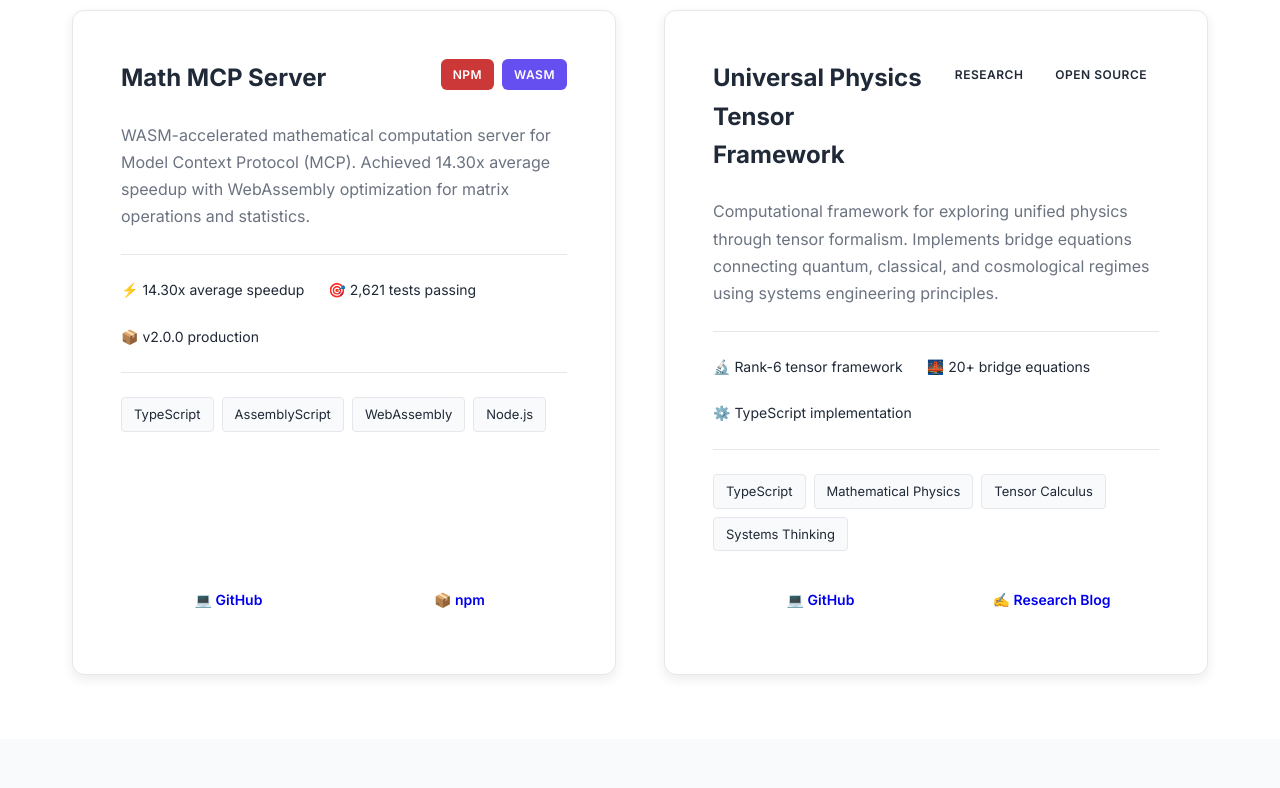
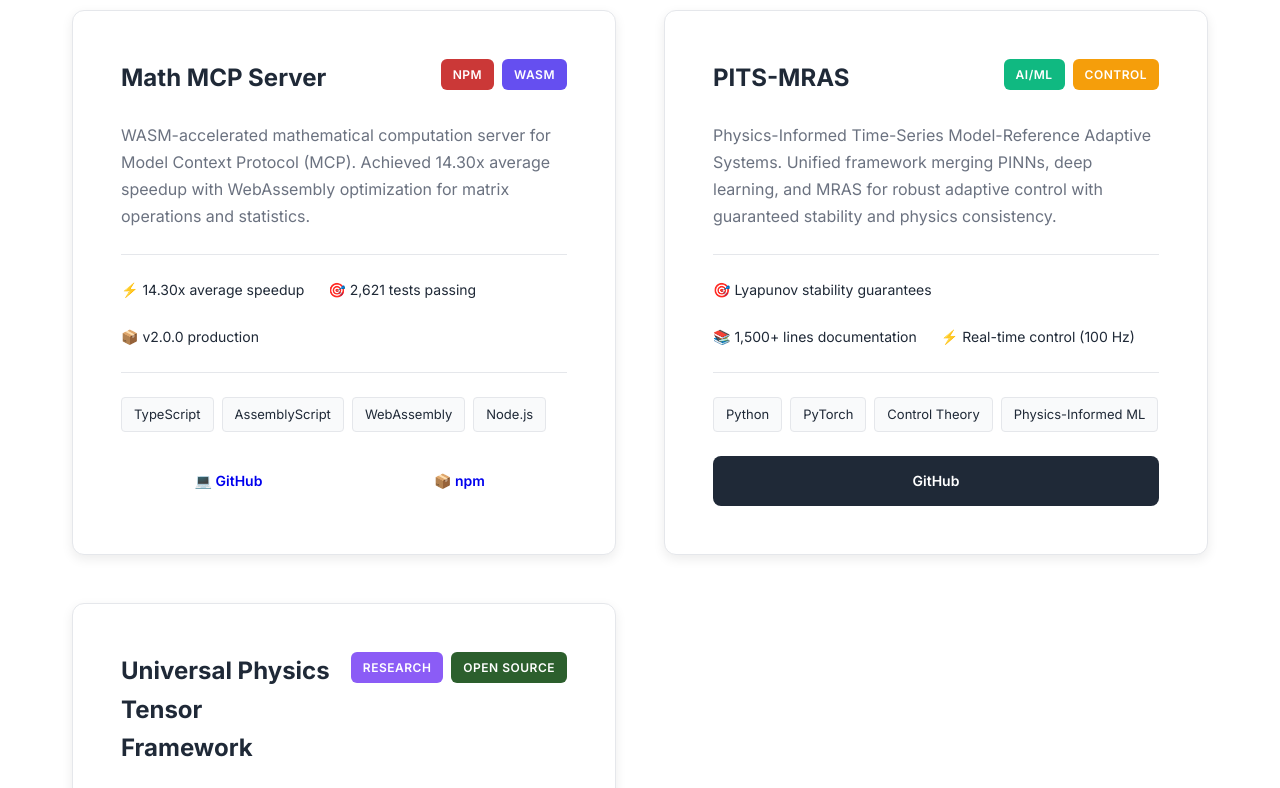
Before and after one commit to danielsimonjr/resume, a plain HTML site: page index.html in a window 1280 px wide. Shown: the part 5300-6088 px from the top of the page. Drawn offline with Linux system fonts and the light colour scheme.

Commit message:
Add PITS-MRAS project to resume website
Added third featured project showcasing AI/ML and control systems expertise:
- PITS-MRAS: Physics-Informed Time-Series Model-Reference Adaptive Systems
- Highlights: Lyapunov stability, 1,500+ lines docs, real-time control
- Tech stack: Python, PyTorch, Control Theory, Physics-Informed ML

Portfolio now features three projects demonstrating:
1. Software Engineering + WASM optimization (math-mcp)
2. AI/ML + Control Systems (PITS-MRAS)
3. Systems Thinking + Theoretical Physics (universal-physics-tensor)

Added CSS badge styles:
- badge-ai (AI/ML projects)
- badge-control (Control systems)
- badge-research (Research projects)
- badge-open (Open source)

Grid layout automatically adjusts for three project cards with responsive design.

🤖 Generated with [Claude Code](https://claude.com/claude-code)

Co-Authored-By: Claude <noreply@anthropic.com>

```diff
--- a/index.html
+++ b/index.html
@@ -267,6 +267,35 @@
 
                 <div class="project-card">
                     <div class="project-header">
+                        <h3>PITS-MRAS</h3>
+                        <div class="project-badges">
+                            <span class="badge badge-ai">AI/ML</span>
+                            <span class="badge badge-control">Control</span>
+                        </div>
+                    </div>
+                    <p class="project-description">
+                        Physics-Informed Time-Series Model-Reference Adaptive Systems. Unified framework merging PINNs, deep learning, and MRAS for robust adaptive control with guaranteed stability and physics consistency.
+                    </p>
+                    <div class="project-stats">
+                        <span class="stat">🎯 Lyapunov stability guarantees</span>
+                        <span class="stat">📚 1,500+ lines documentation</span>
+                        <span class="stat">⚡ Real-time control (100 Hz)</span>
+                    </div>
+                    <div class="project-tech">
+                        <span class="tech-tag">Python</span>
+                        <span class="tech-tag">PyTorch</span>
+                        <span class="tech-tag">Control Theory</span>
+                        <span class="tech-tag">Physics-Informed ML</span>
+                    </div>
+                    <div class="project-links">
+                        <a href="https://github.com/danielsimonjr/PITS-MRAS" class="project-link github" target="_blank" rel="noopener">
+                            GitHub
+                        </a>
+                    </div>
+                </div>
+
+                <div class="project-card">
+                    <div class="project-header">
                         <h3>Universal Physics Tensor Framework</h3>
                         <div class="project-badges">
                             <span class="badge badge-research">Research</span>
--- a/styles.css
+++ b/styles.css
@@ -519,6 +519,26 @@ body {
     color: white;
 }
 
+.badge-ai {
+    background-color: #10B981;
+    color: white;
+}
+
+.badge-control {
+    background-color: #F59E0B;
+    color: white;
+}
+
+.badge-research {
+    background-color: #8B5CF6;
+    color: white;
+}
+
+.badge-open {
+    background-color: var(--primary-color);
+    color: white;
+}
+
 .project-description {
     font-size: 1rem;
     line-height: 1.7;
```
